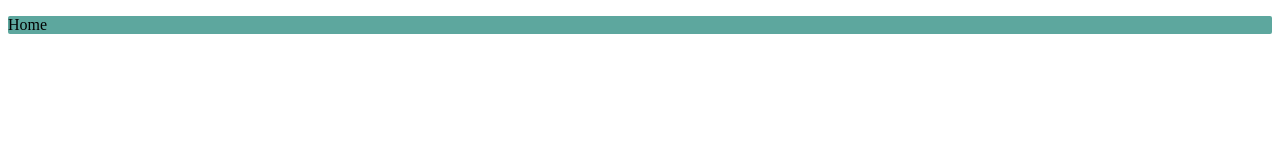
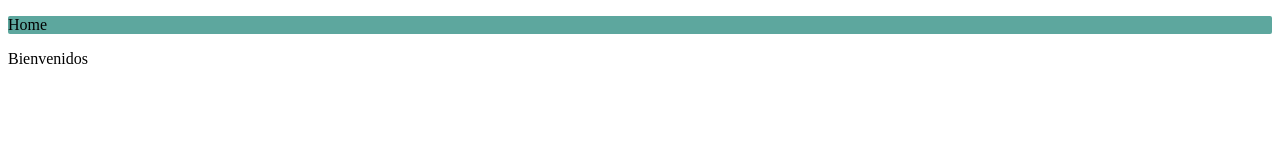
Before and after one commit to Zermeno-Jonathan/Library-Reimagined, a React (Vite) app in the folder frontend/: page /home in a window 1280 px wide. Shown: the top 160 px of the page. Built offline with nearby package versions, Linux system fonts and the light colour scheme.

Commit message:
commit & push testing

```diff
--- a/frontend/src/home.jsx
+++ b/frontend/src/home.jsx
@@ -4,6 +4,7 @@ function Home() {
     return (
         <div className="home">
             <p className={styles.paragHome}>Home</p>
+            <p>Bienvenidos</p>
         </div>
     );
 }
```
